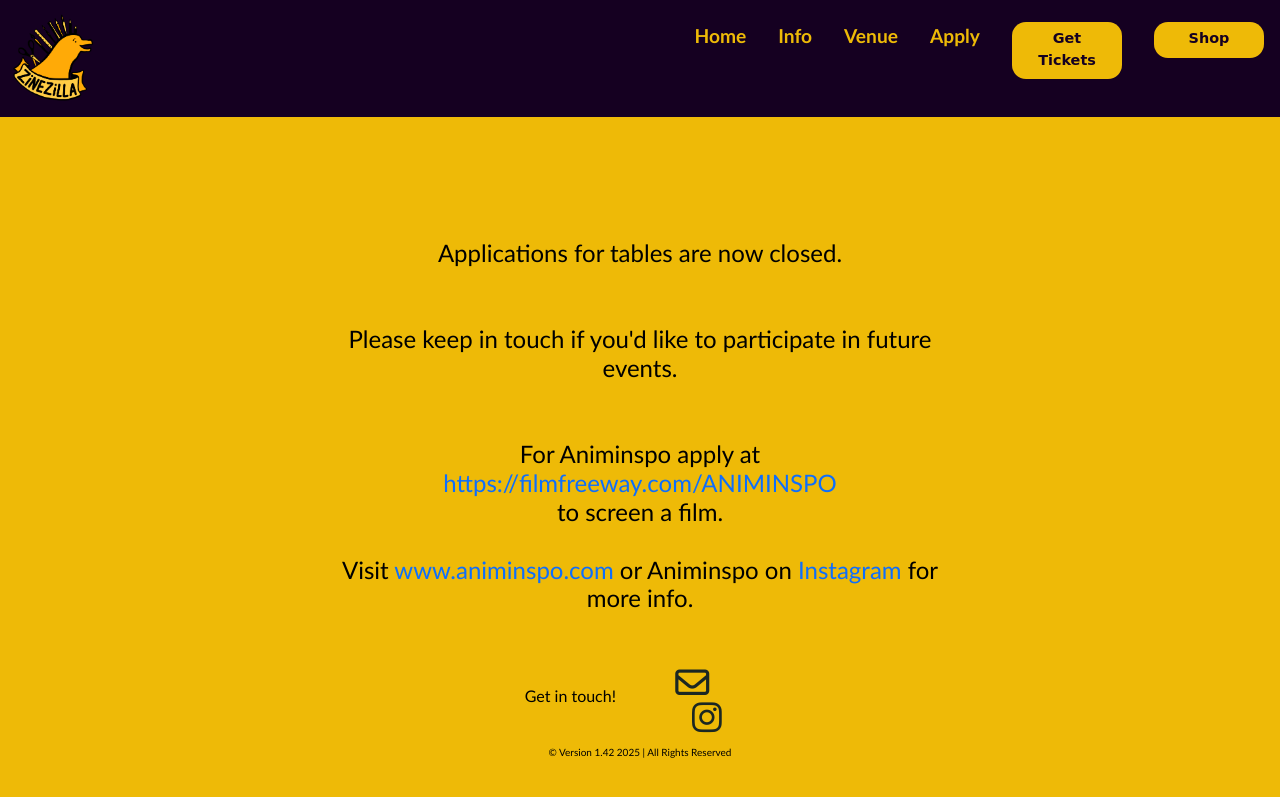
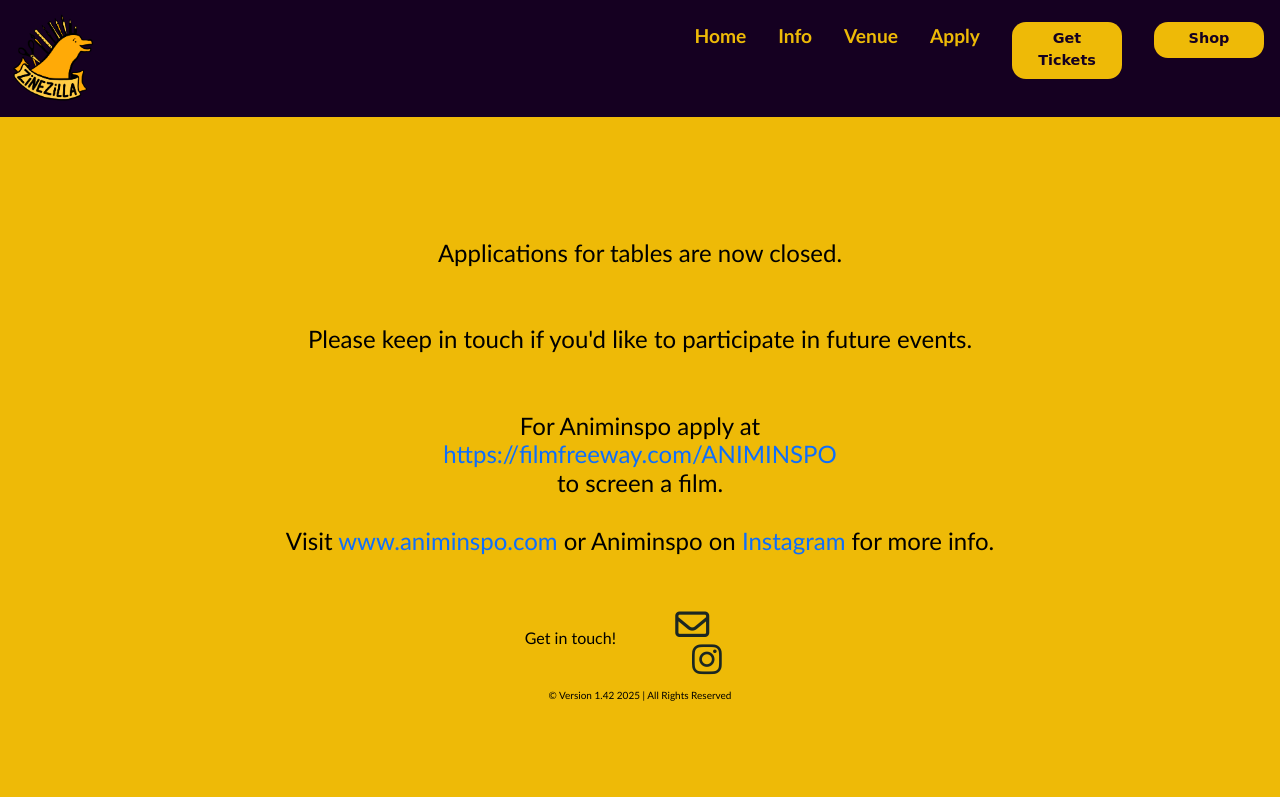
Before and after one commit to fajard01/zinezilla, a Jekyll site: the page built from _pages/apply.html, in a window 1280 px wide. Shown: the top 797 px of the page. Built offline with Jekyll 4.4.1, drawn with Linux system fonts in a browser that asks for light colours; cached includes are drawn as plain includes; nearby versions of some CDN libraries.

Commit message:
Minor apply fix

```diff
--- a/_sass/apply.scss
+++ b/_sass/apply.scss
@@ -2,5 +2,5 @@
     text-align: center;
     margin: auto;
     margin-top: 5%;
-    width: 50%;
+    width: 80%;
 }
```
